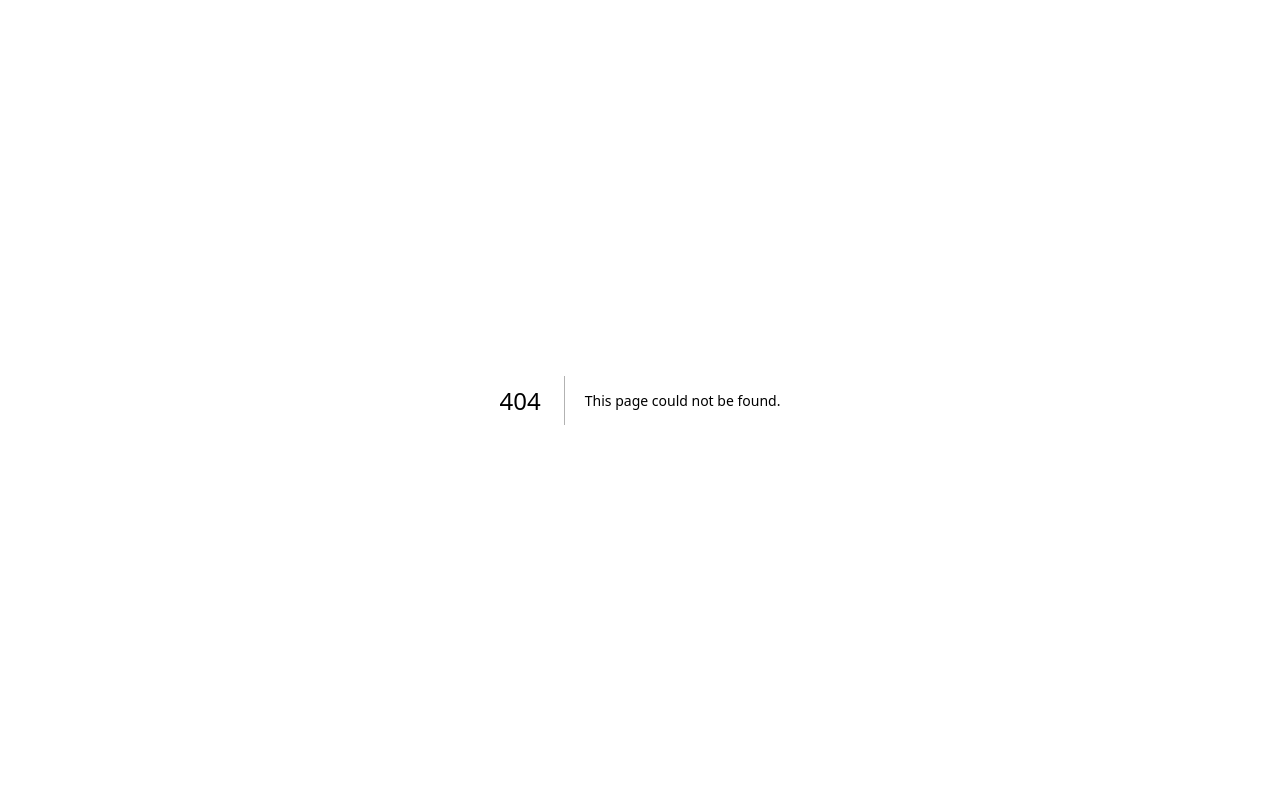
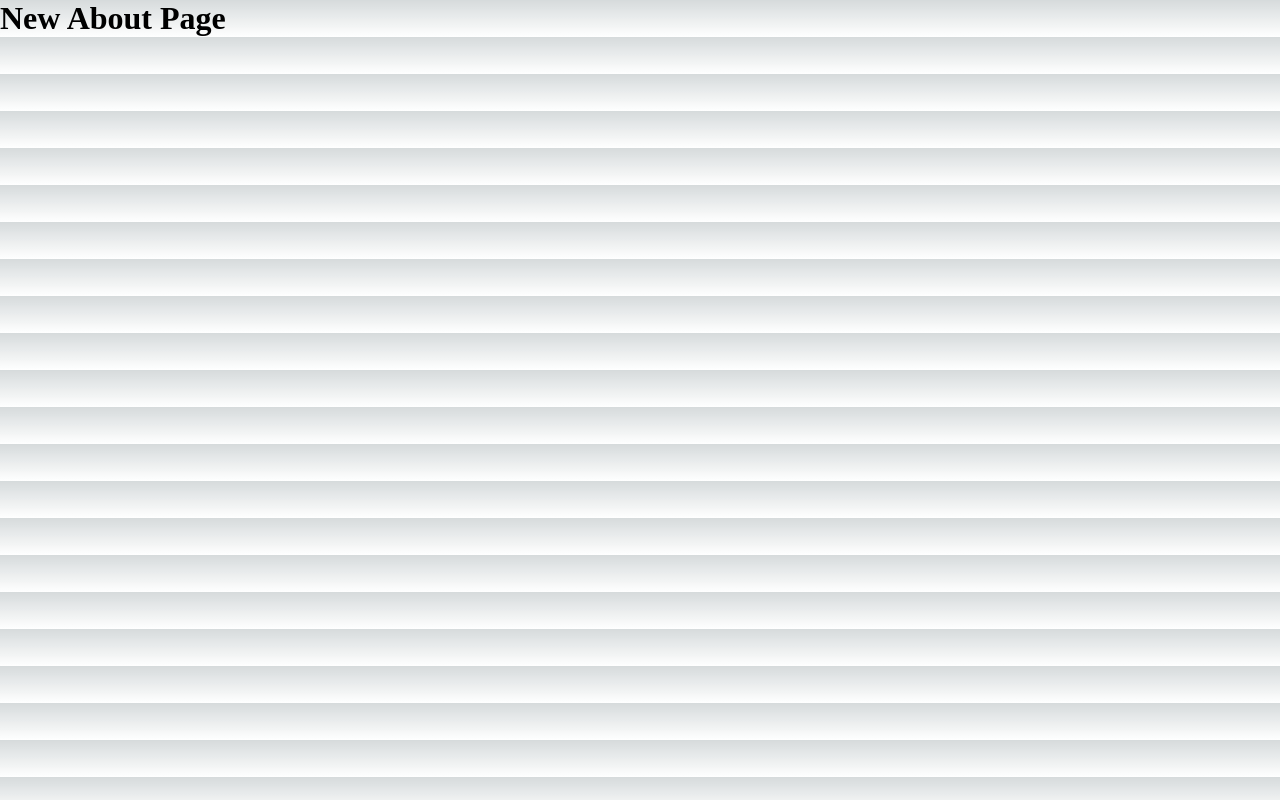
Before and after one commit to CharmiBhikadiya/fullstack, a Next.js app: page /about in a window 1280 px wide. Before the commit this address had no page. Built offline with nearby package versions, Linux system fonts and the light colour scheme.

Commit message:
set up project

```diff
--- /dev/null
+++ b/src/pages/about/index.js
@@ -0,0 +1,3 @@
+export default function About() {
+    return <h1>New About Page</h1>
+}
--- a/src/pages/index.tsx
+++ b/src/pages/index.tsx
@@ -17,7 +17,7 @@ export default function Home() {
       <main className={`${styles.main} ${inter.className}`}>
         <div className={styles.description}>
           <p>
-            Get started by editing&nbsp;
+            Hello Get started by editing&nbsp;
             <code className={styles.code}>src/pages/index.tsx</code>
           </p>
           <div>
```
